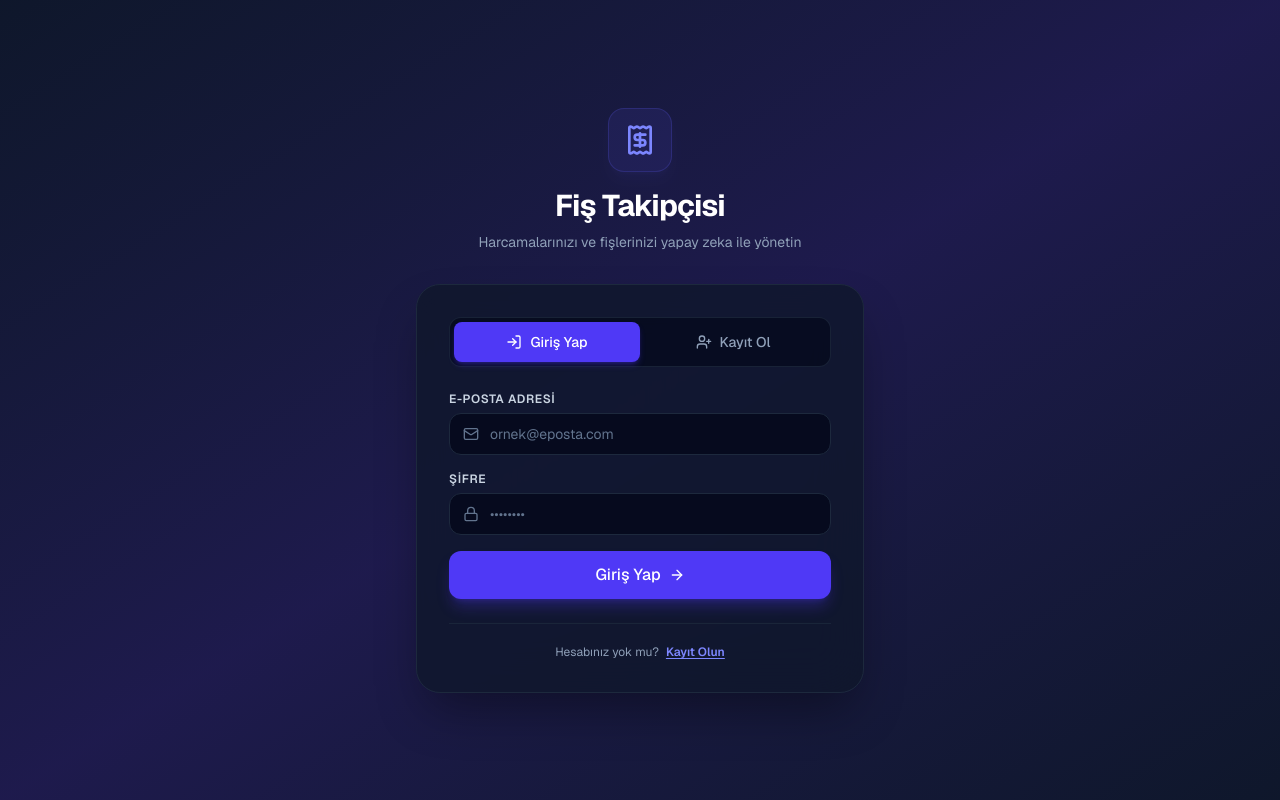
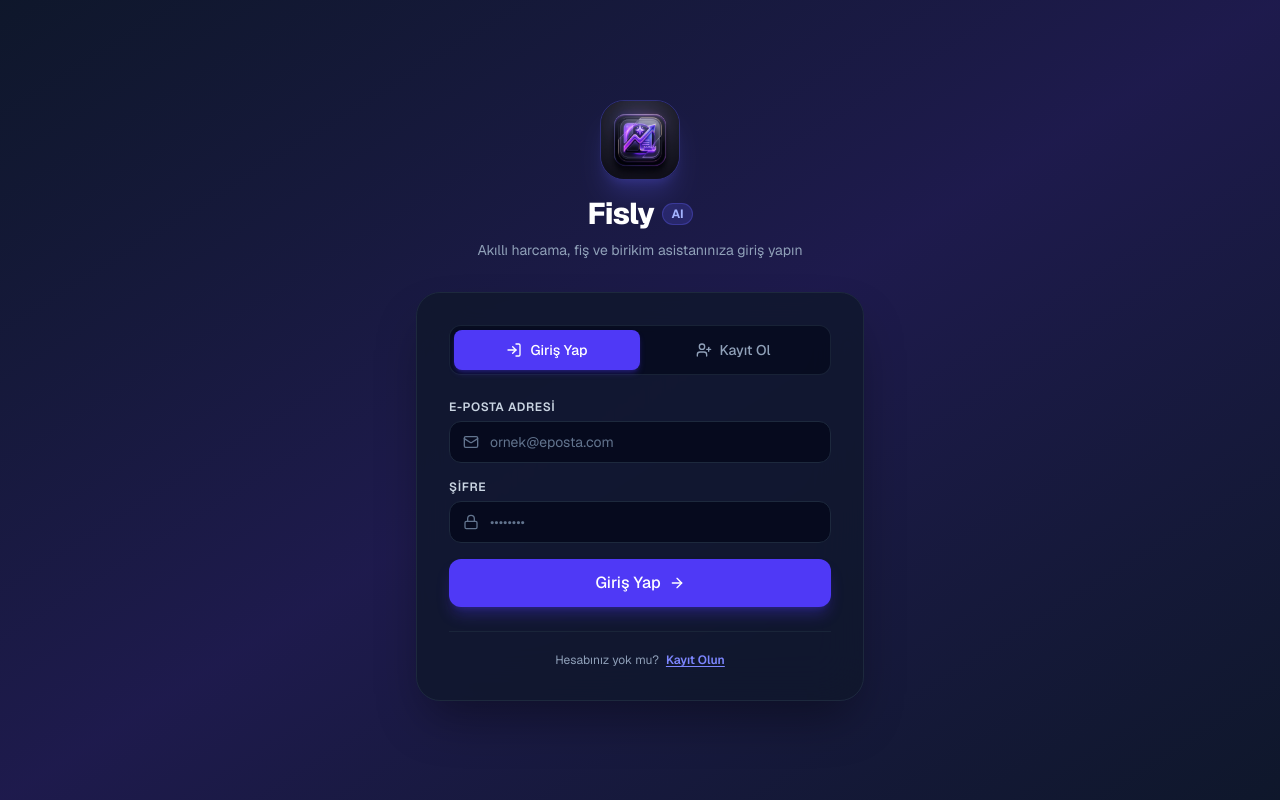
Before and after one commit to nisaolcucu/tracking_expenses, a Next.js app: page /login in a window 1280 px wide. Built offline with nearby package versions, Linux system fonts and the light colour scheme.

Commit message:
feat(branding): establish Fisly brand identity with 3D frosted glass logo and modern metadata

```diff
--- a/src/app/layout.tsx
+++ b/src/app/layout.tsx
@@ -13,8 +13,12 @@ const geistMono = Geist_Mono({
 });
 
 export const metadata: Metadata = {
-  title: "Fiş Takipçisi | Akıllı Harcama Takibi",
-  description: "Yapay zeka ile fişlerinizi saniyeler içinde tarayın, harcamalarınızı kategorize edin ve bütçenizi kontrol altına alın.",
+  title: "Fisly | Akıllı Fiş & Harcama Takibi",
+  description: "Yapay zeka ile fişlerinizi saniyeler içinde tarayın, harcamalarınızı ve aboneliklerinizi yönetin, birikim hedeflerinize Fisly ile ulaşın.",
+  icons: {
+    icon: "/logo.jpg",
+    apple: "/logo.jpg",
+  },
 };
 
 import { Providers } from "./providers";
--- a/src/app/login/page.tsx
+++ b/src/app/login/page.tsx
@@ -26,16 +26,25 @@ export default function LoginPage() {
       <div className="w-full max-w-md">
         {/* Logo and Header */}
         <div className="text-center mb-8">
-          <div className="inline-flex items-center justify-center w-16 h-16 rounded-2xl bg-indigo-500/10 border border-indigo-500/20 text-indigo-400 mb-4 shadow-lg shadow-indigo-500/5">
-            <Receipt className="w-8 h-8" />
+          <div className="inline-flex items-center justify-center w-20 h-20 rounded-3xl overflow-hidden border border-indigo-500/30 mb-4 shadow-xl shadow-indigo-500/20">
+            <img
+              src="/logo.jpg"
+              alt="Fisly Logo"
+              className="w-full h-full object-cover"
+            />
           </div>
-          <h1 className="text-3xl font-bold tracking-tight text-white mb-2">
-            Fiş Takipçisi
-          </h1>
+          <div className="flex items-center justify-center gap-2 mb-2">
+            <h1 className="text-3xl font-extrabold tracking-tight text-white">
+              Fisly
+            </h1>
+            <span className="text-xs font-bold px-2 py-0.5 rounded-full bg-indigo-500/20 text-indigo-300 border border-indigo-500/30">
+              AI
+            </span>
+          </div>
           <p className="text-sm text-slate-400">
             {mode === 'login'
-              ? 'Harcamalarınızı ve fişlerinizi yapay zeka ile yönetin'
-              : 'Yeni bir hesap oluşturup harcamalarınızı kaydetmeye başlayın'}
+              ? 'Akıllı harcama, fiş ve birikim asistanınıza giriş yapın'
+              : 'Yeni bir Fisly hesabı oluşturup finansal kontrolü ele alın'}
           </p>
         </div>
 
--- a/src/components/Navbar.tsx
+++ b/src/components/Navbar.tsx
@@ -53,16 +53,20 @@ export default function Navbar({
       <div className="max-w-6xl mx-auto px-4 sm:px-6 h-16 flex items-center justify-between">
         {/* Sol: Logo & Menü */}
         <div className="flex items-center gap-4 sm:gap-6">
-          <a href="/" className="flex items-center gap-3 group">
-            <div className="w-9 h-9 rounded-2xl bg-gradient-to-tr from-indigo-600 to-purple-500 text-white flex items-center justify-center shadow-lg shadow-indigo-500/25 group-hover:scale-105 transition-transform">
-              <Receipt className="w-5 h-5" />
+          <a href="/" className="flex items-center gap-2.5 group">
+            <div className="relative w-9 h-9 rounded-2xl overflow-hidden shadow-md shadow-indigo-500/25 group-hover:scale-105 transition-transform border border-indigo-500/20">
+              <img
+                src="/logo.jpg"
+                alt="Fisly Logo"
+                className="w-full h-full object-cover"
+              />
             </div>
-            <div className="flex items-center gap-2">
-              <span className="font-extrabold text-sm sm:text-base text-slate-900 dark:text-white tracking-tight">
-                Fiş Takipçisi
+            <div className="flex items-center gap-1.5">
+              <span className="font-extrabold text-base sm:text-lg text-slate-900 dark:text-white tracking-tight">
+                Fisly
               </span>
-              <span className="hidden sm:inline-flex text-[10px] font-bold px-2 py-0.5 rounded-full bg-indigo-500/10 text-indigo-600 dark:bg-indigo-500/20 dark:text-indigo-300 border border-indigo-500/20 dark:border-indigo-500/30">
-                v2.0
+              <span className="text-[10px] font-bold px-1.5 py-0.5 rounded-full bg-indigo-500/10 text-indigo-600 dark:bg-indigo-500/20 dark:text-indigo-300 border border-indigo-500/20 dark:border-indigo-500/30">
+                AI
               </span>
             </div>
           </a>
```
Also changed, not shown: public/logo.jpg (added).
